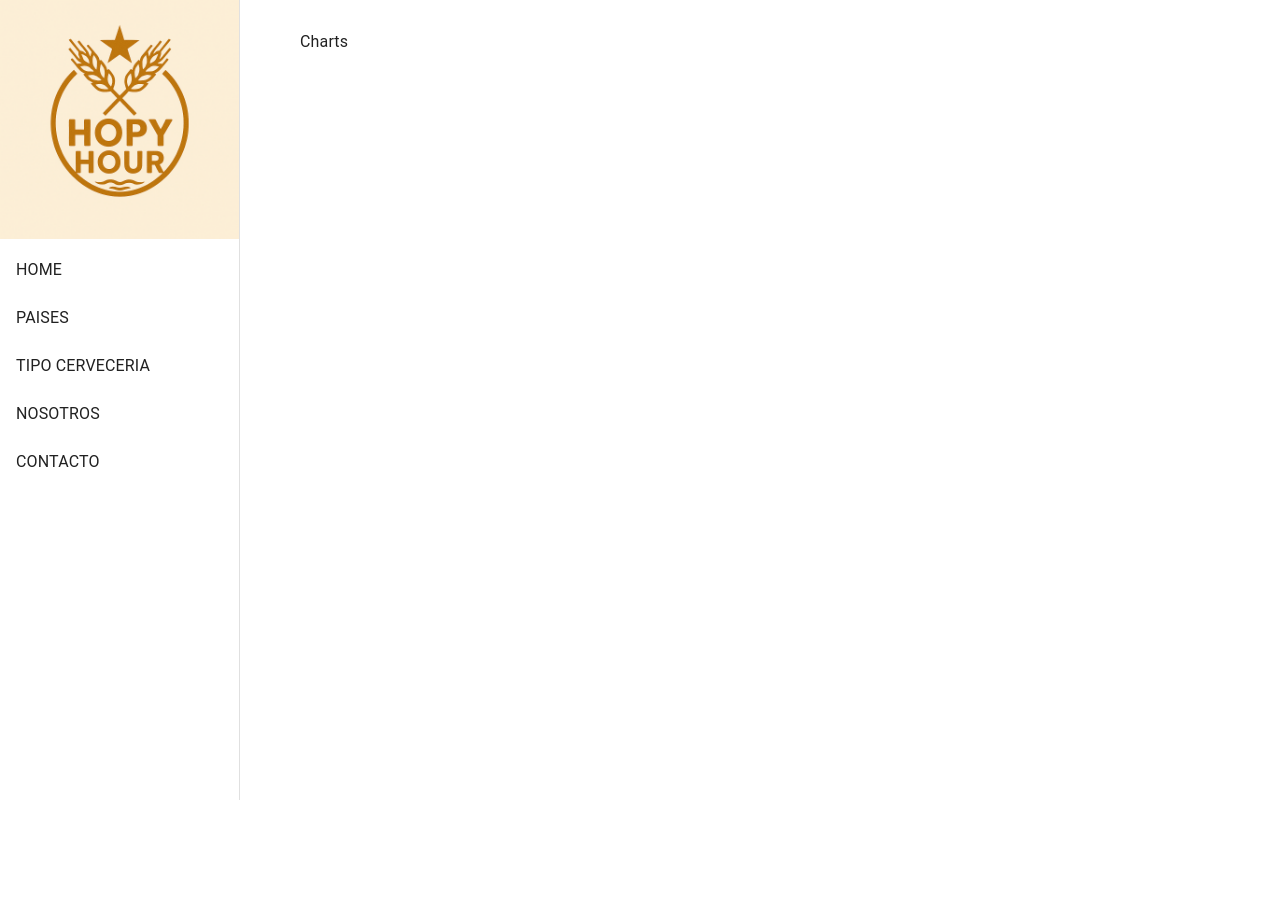
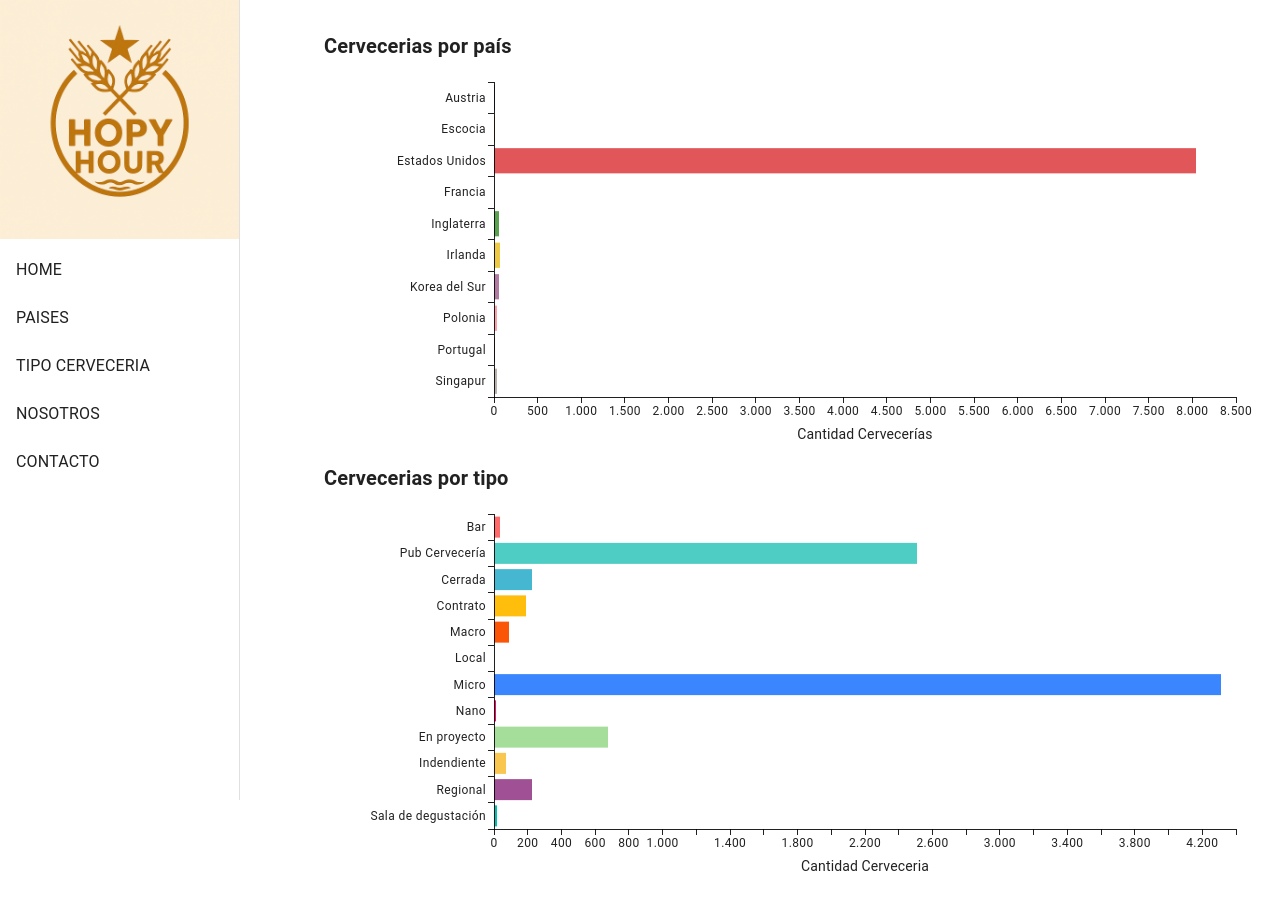
Before and after one commit to franciscoruiz85/proyecto5_DWFS_C18, a React (Vite) app: page / in a window 1280 px wide. Shown: the top 910 px of the page. Before the commit the page ends 800 px from the top, so only its background shows below. Built offline with nearby package versions, Linux system fonts and the light colour scheme; no server answers.

Commit message:
[modify]: add breadcrumbs in PaisesTipos, Cervecerias and Cerveceria.jsx

```diff
--- /dev/null
+++ b/src/chartCountries.json
@@ -0,0 +1,42 @@
+[
+    {
+        "country": "Austria",
+        "breweries": 14
+    },
+    {
+        "country": "Escocia",
+        "breweries": 10
+    },
+    {
+        "country": "Estados Unidos",
+        "breweries": 8037
+    },
+    {
+        "country": "Francia",
+        "breweries": 3
+    },
+    {
+        "country": "Inglaterra",
+        "breweries": 62
+    },
+    {
+        "country": "Irlanda",
+        "breweries": 70
+    },
+    {
+        "country": "Korea del Sur",
+        "breweries": 61
+    },
+    {
+        "country": "Polonia",
+        "breweries": 34
+    },
+    {
+        "country": "Portugal",
+        "breweries": 14
+    },
+    {
+        "country": "Singapur",
+        "breweries": 33
+    }
+]
--- /dev/null
+++ b/src/chartTypes.json
@@ -0,0 +1,50 @@
+[
+    {
+        "type": "Bar",
+        "breweries": 37
+    },
+    {
+        "type": "Pub Cervecería",
+        "breweries": 2506
+    },
+    {
+        "type": "Cerrada",
+        "breweries": 227
+    },
+    {
+        "type": "Contrato",
+        "breweries": 189
+    },
+    {
+        "type": "Macro",
+        "breweries": 90
+    },
+    {
+        "type": "Local",
+        "breweries": 1
+    },
+    {
+        "type": "Micro",
+        "breweries": 4313
+    },
+    {
+        "type": "Nano",
+        "breweries": 13
+    },
+    {
+        "type": "En proyecto",
+        "breweries": 674
+    },
+    {
+        "type": "Indendiente",
+        "breweries": 69
+    },
+    {
+        "type": "Regional",
+        "breweries": 228
+    },
+    {
+        "type": "Sala de degustación",
+        "breweries": 20
+    }
+]
--- a/src/components/Charts.jsx
+++ b/src/components/Charts.jsx
@@ -1,8 +1,82 @@
 import React from 'react'
+import {
+  Container,
+  Typography
+} from "@mui/material"
+import { BarChart } from '@mui/x-charts/BarChart'
+
+const chartCountries = await import('../chartCountries.json').then(module => module.default)
+// console.log('chart paises', chartCountries)
+const chartTypes = await import('../chartTypes.json').then(module => module.default)
+// console.log('chart tipos', chartTypes)
+
+const chartCountriesSetting = {
+  xAxis: [{
+    label: 'Cantidad Cervecerías',
+    valueFormatter: (value) => value.toLocaleString('de-DE', 0)
+  }],
+  height: 400
+}
+const chartTypesSetting = {
+  xAxis: [{
+    label: 'Cantidad Cerveceria',
+    valueFormatter: (value) => value.toLocaleString('de-DE', 0)
+  }],
+  height: 400
+}
 
 const Charts = () => {
   return (
-    <div>Charts</div>
+    <Container>
+        <Typography
+          variant="h6"
+          sx={{ fontWeight: "bold" }}
+        >
+          Cervecerias por país
+        </Typography>
+        <BarChart
+          dataset={ chartCountries }
+          yAxis={[{
+            scaleType: 'band',
+            dataKey: 'country',
+            width: 150,
+            colorMap: {
+              type: 'ordinal',
+              colors: [
+                '#4E79A7', '#F28E2B', '#E15759', '#76B7B2', '#59A14F',
+                '#EDC948', '#B07AA1', '#FF9DA7', '#9C755F', '#BAB0AC'
+              ]
+            }
+          }]}
+          series={[{ dataKey: 'breweries' }]}
+          layout="horizontal"
+          { ...chartCountriesSetting }
+        />
+        <Typography
+          variant="h6"
+          sx={{ fontWeight: "bold" }}
+        >
+          Cervecerias por tipo
+        </Typography>
+        <BarChart
+          dataset={ chartTypes }
+          yAxis={[{
+            scaleType: 'band',
+            dataKey: 'type',
+            width: 150,
+            colorMap: {
+              type: 'ordinal',
+              colors: [
+                '#FF6B6B', '#4ECDC4', '#45B7D1', '#FFBE0B', '#FB5607', '#8338EC',
+                '#3A86FF', '#FF006E', '#A5DD9B', '#F9C74F', '#A05195', '#00C0AF'
+              ]
+            }
+          }]}
+          series={[{ dataKey: 'breweries' }]}
+          layout="horizontal"
+          { ...chartTypesSetting }
+        />
+      </Container>
   )
 }
 
```
